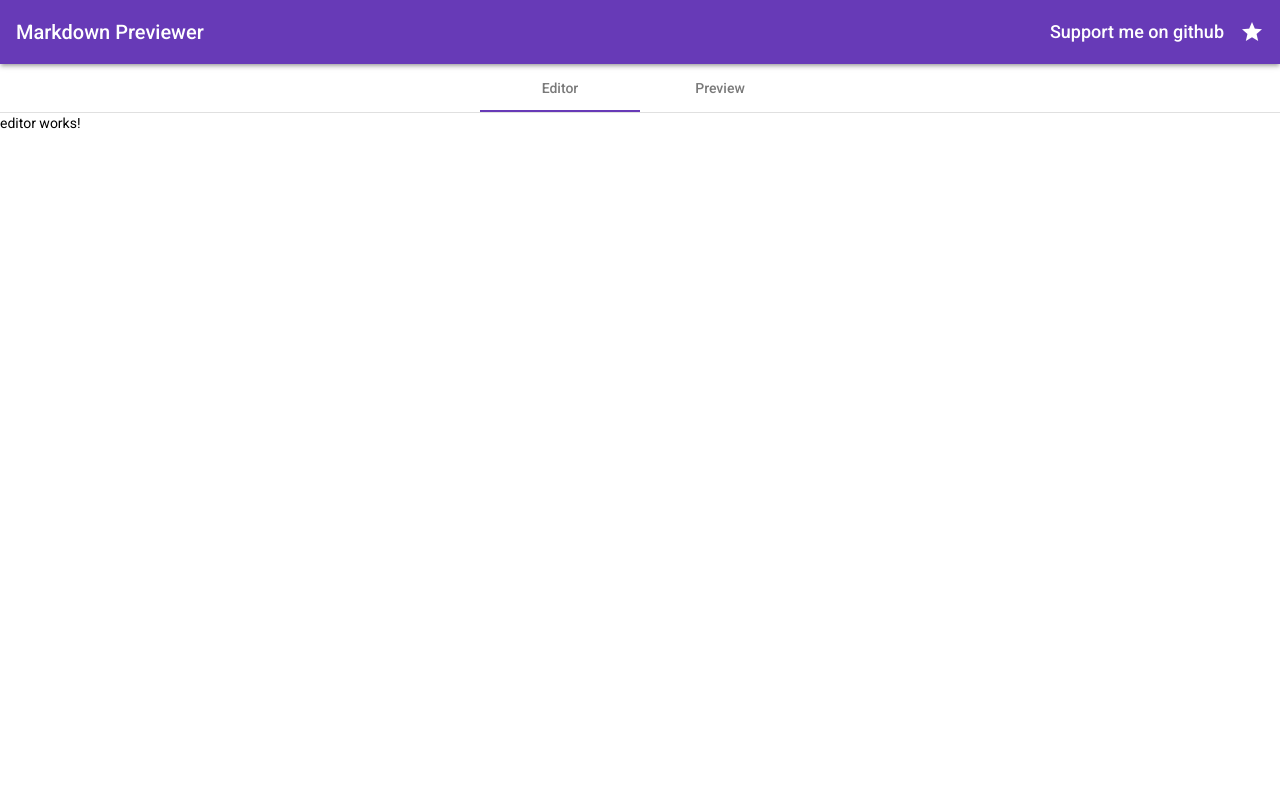
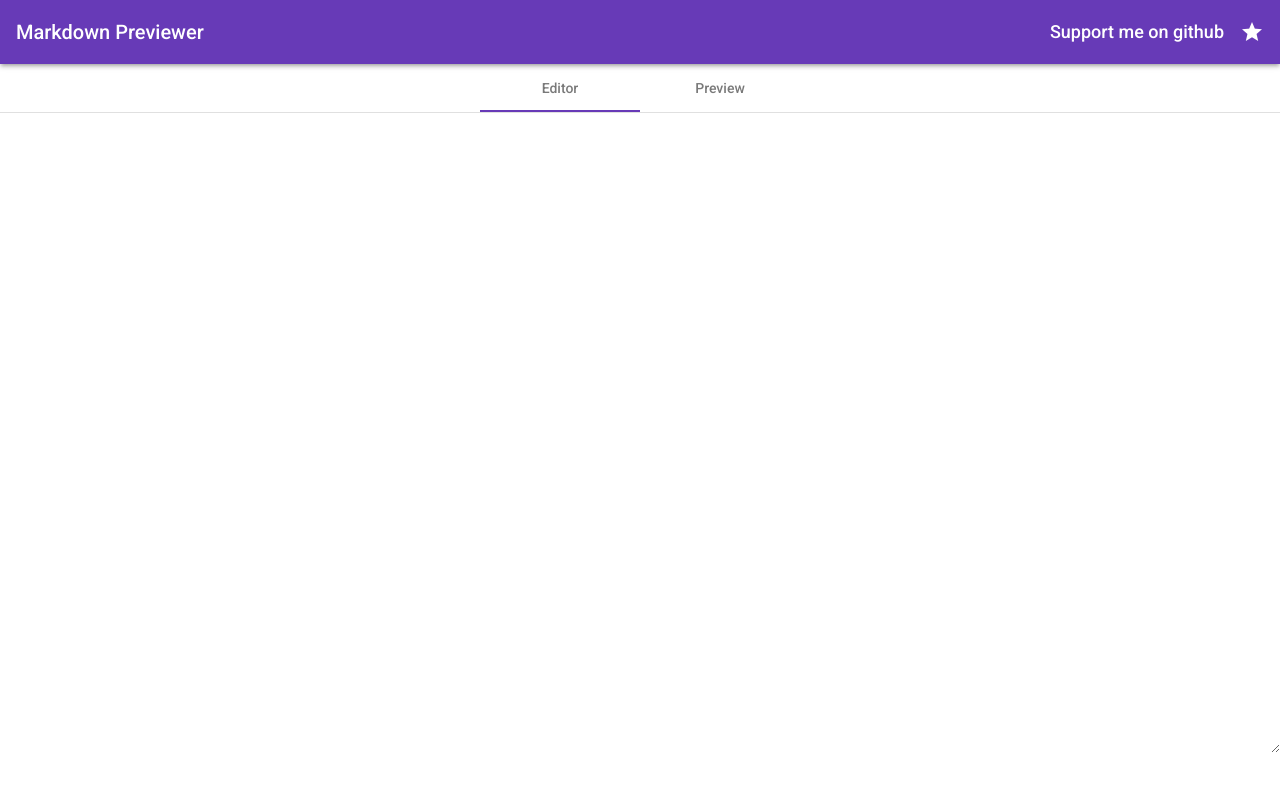
Before and after one commit to guiguat/markdown-previewer, an Angular app: page / in a window 1280 px wide. Shown: the top 788 px of the page. Built offline with nearby package versions, Linux system fonts and the light colour scheme.

Commit message:
create editor component

```diff
--- a/src/app/components/editor/editor.component.css
+++ b/src/app/components/editor/editor.component.css
@@ -0,0 +1,13 @@
+.container{
+    display: flex;
+    flex: 1;
+}
+#editor, #editor:active{
+    flex: 1;
+    border: none;
+    outline: none;
+    padding:1rem 1rem 0rem 1rem;
+    min-height: calc(100vh - 11rem);
+    font-size: 18px;
+    font-family: Roboto, "Helvetica Neue", sans-serif;
+}
--- a/src/app/components/editor/editor.component.html
+++ b/src/app/components/editor/editor.component.html
@@ -1 +1,3 @@
-<p>editor works!</p>
+<div class="container">
+    <textarea id="editor"></textarea>
+</div>
```
